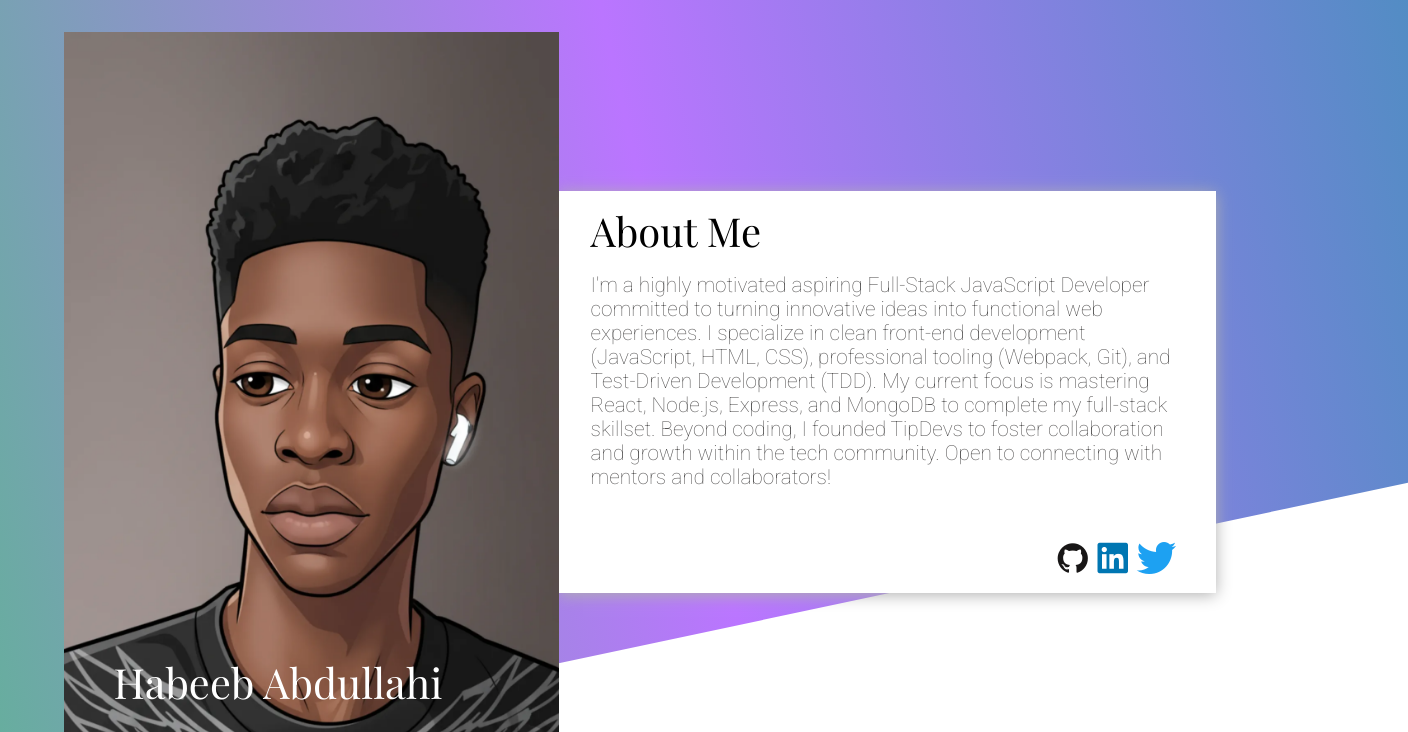
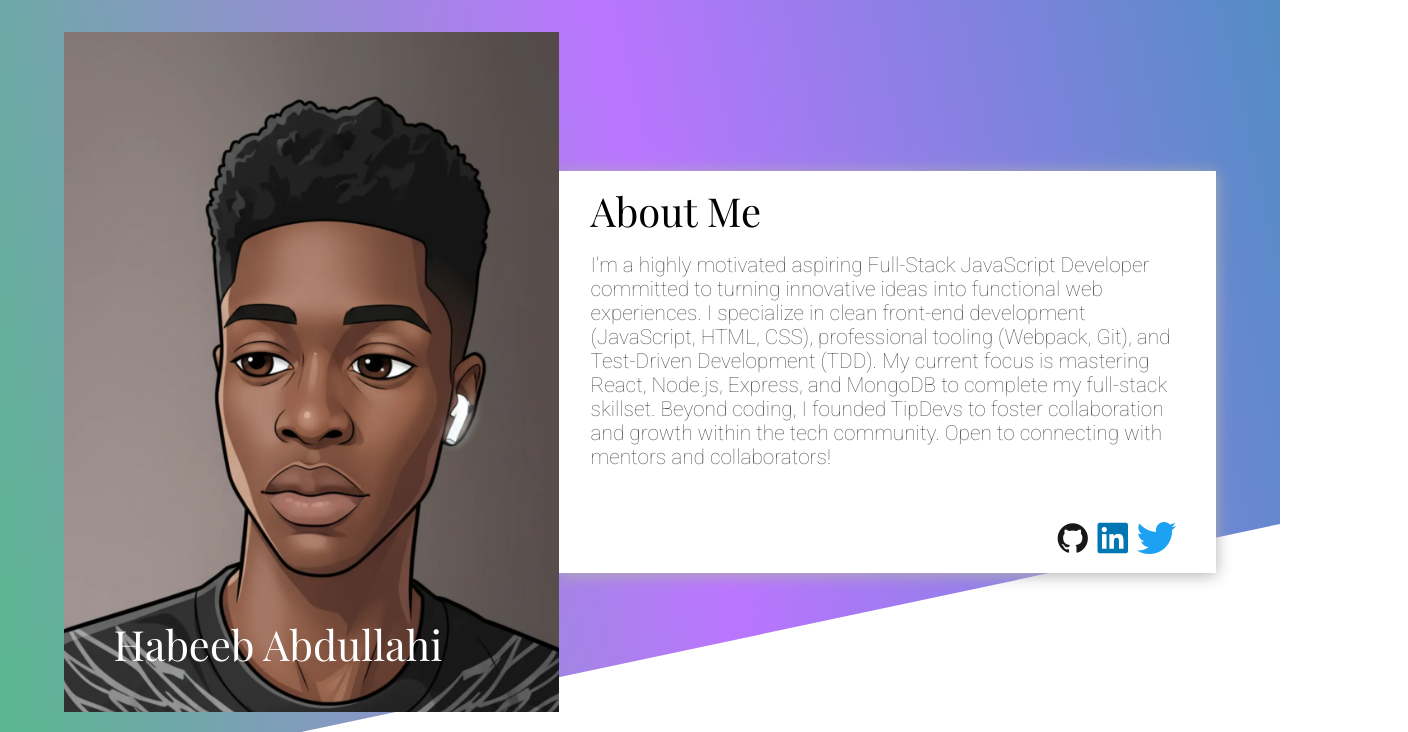
Before and after one commit to TipDevs/homepage, a plain HTML site: page index.html in a window 1280 px wide. Shown: the top 732 px of the page, 1408 px wide, since content can reach past the window. Drawn offline with nearby package versions, Linux system fonts and the light colour scheme; a web font is replaced by a local one.

Commit message:
fix: prevent horizontal overflow accross different screen sizes

```diff
--- a/styles.css
+++ b/styles.css
@@ -10,6 +10,7 @@
 }
 body {
     height: 100dvh;
+    width: 100%;
     display: flex;
     flex-direction: column;
     overflow-x: hidden;
@@ -44,7 +45,7 @@ main {
     position: absolute;
     top: -35%;
     height: 115dvh;
-    width: 120dvw;
+    width: 100%;
     z-index: -1;
     background: linear-gradient(78deg, #029452a9, #8000ff8a, #0065a4b9);
     transform: skewY(-12deg);
@@ -64,7 +65,7 @@ main {
 .hero_image_and_title picture {
     display: block;
     width: 100%;
-    height: 90dvh;
+    height: 85dvh;
     min-width: 250px;
     min-height: 300px;
 }
```
